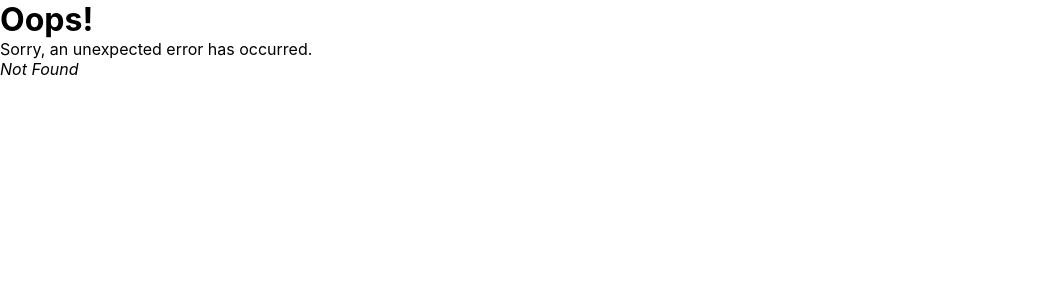
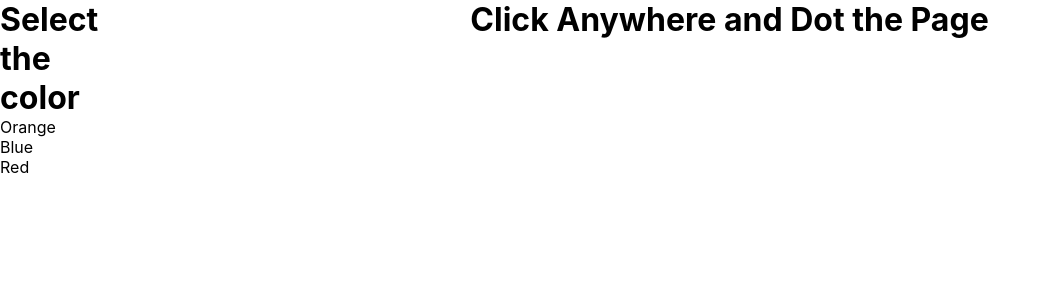
Before and after one commit to CryptoKiddd/react-practice, a React (Create React App) app: page /dotthepage in a window 1280 px wide. Before the commit this address had no page. Shown: the top 300 px of the page, without its empty margins (0-1051 px from the left). Built offline with nearby package versions, Linux system fonts and the light colour scheme.

Commit message:
added dot the page

```diff
--- a/src/App.css
+++ b/src/App.css
@@ -105,3 +105,25 @@
 .calc-modal h3{
   color: white;
 }
+
+.dot-container{
+  height: 100vh;
+  text-align: center;
+  position: relative;
+  width: 100%;
+}
+.dot{
+  position: absolute;
+  width: 230px;
+  height: 230px;
+  background-color: rgb(133, 182, 231);
+  border-radius: 50%;
+}
+.select-color-container{
+  height: 100vh;
+  width: 150px;
+}
+.dot-page-container{
+  display: flex;
+  gap: 50px;
+}
--- /dev/null
+++ b/src/Dot.js
@@ -0,0 +1,35 @@
+import {useState} from 'react'
+
+const Dot = () => {
+    const [dots, setDots] = useState([])
+    const [color, setColor] = useState('')
+    const dotLocation = (e)=>{
+        const {clientX,screenY} = e
+        console.log(e)
+        setDots([...dots,{
+            x:clientX,
+            y:screenY,
+            bg:color,
+        }])
+
+    }
+
+  return (
+    <div className='dot-page-container'>
+    <div className='select-color-container'>
+        <h1>Select the color</h1>
+        <p onClick={()=>setColor('orange')}>Orange</p>
+        <p onClick={()=>setColor('blue')}>Blue</p>
+        <p onClick={()=>setColor('red')}>Red</p>
+
+    </div>
+    <div onClick={(e)=>dotLocation(e)} className='dot-container'>
+        <h1>Click Anywhere and Dot the Page</h1>
+
+        {dots?.map((dot,idx)=><div key={idx} className="dot" style={{left:dot.x -295 +'px', top:dot.y-215 + 'px', background:dot.bg}} ></div>)}
+    </div>
+    </div>
+  )
+}
+
+export default Dot
--- a/src/FetchWithReactQuery.js
+++ b/src/FetchWithReactQuery.js
@@ -4,7 +4,10 @@ const FetchWithReactQuery = () => {
     const {data } = useQuery(['cats'], async() => {
         const { data } = await axios.get('https://catfact.ninja/fact')
         return data
-    })
+    });
+
+
+
 
 
     return (
--- a/src/Root.js
+++ b/src/Root.js
@@ -17,6 +17,9 @@ const Root = () => {
         <Link to='/reactquery'>
         <h1> Fetch With React Query</h1>
         </Link>
+        <Link to='/dotthepage'>
+        <h1> Dot the Page</h1>
+        </Link>
 
     </div>
   )
--- a/src/Users.js
+++ b/src/Users.js
@@ -11,7 +11,6 @@ const fetchRandomData = async (page) => {
 const Users = () => {
     const [counter, setCounter] = useState(1)
     const [userInfos, setUserInfos] = useState([])
-    const [randomUserDataJson, setRandomUserDataJson] = useState("")
 
     useEffect(() => {
         (async () => {
--- a/src/index.js
+++ b/src/index.js
@@ -12,6 +12,7 @@ import {
   RouterProvider,
 } from "react-router-dom";
 import { QueryClient,QueryClientProvider } from '@tanstack/react-query';
+import Dot from './Dot';
 
 
 
@@ -22,6 +23,7 @@ const router = createBrowserRouter([
   { path: 'tipcalculator', element: <TipsCalculator /> },
   { path: 'fetchusers', element: <Users /> },
   { path: 'reactquery', element: <FetchWithReactQuery /> },
+  { path: 'dotthepage', element: <Dot /> },
 ])
 
 const root = ReactDOM.createRoot(document.getElementById('root'));
```
